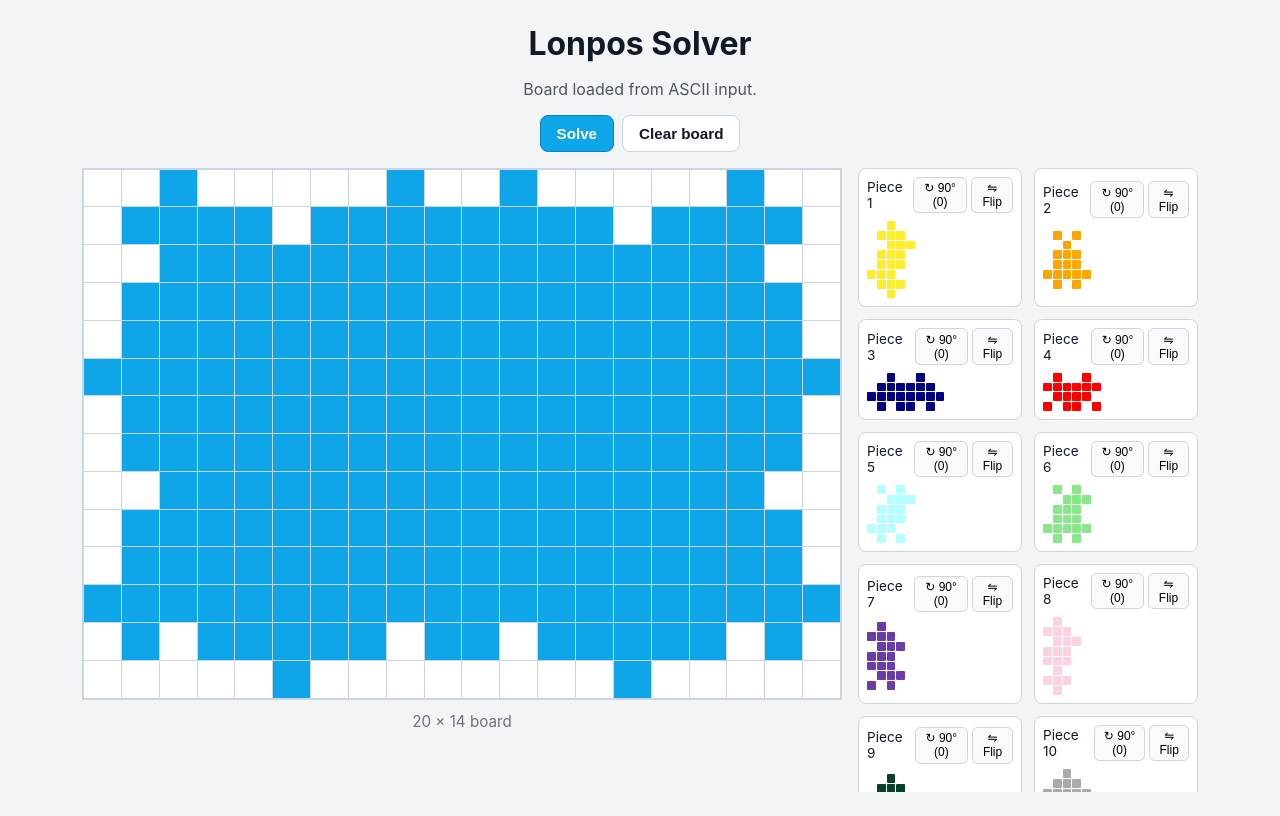
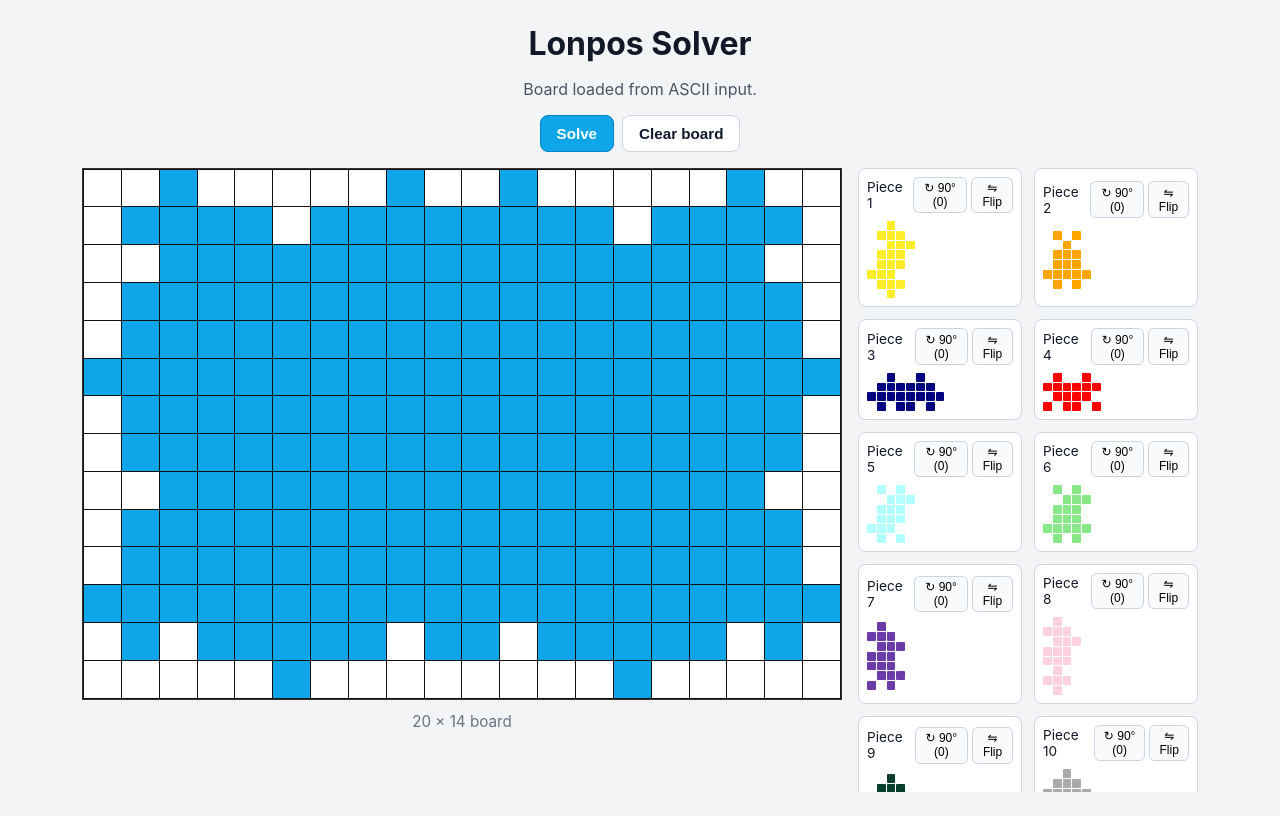
Before and after one commit to Odrakir/Lonpos, a React (Vite) app: page / in a window 1280 px wide. Built offline with nearby package versions, Linux system fonts and the light colour scheme.

Commit message:
Change board colors

```diff
--- a/src/index.css
+++ b/src/index.css
@@ -84,8 +84,8 @@ h1 {
   display: grid;
   gap: 1px;
   padding: 1px;
-  border: 1px solid #cbd5e1;
-  background: #cbd5e1;
+  border: 1px solid #333333;
+  background: #111111;
 }
 
 
```
